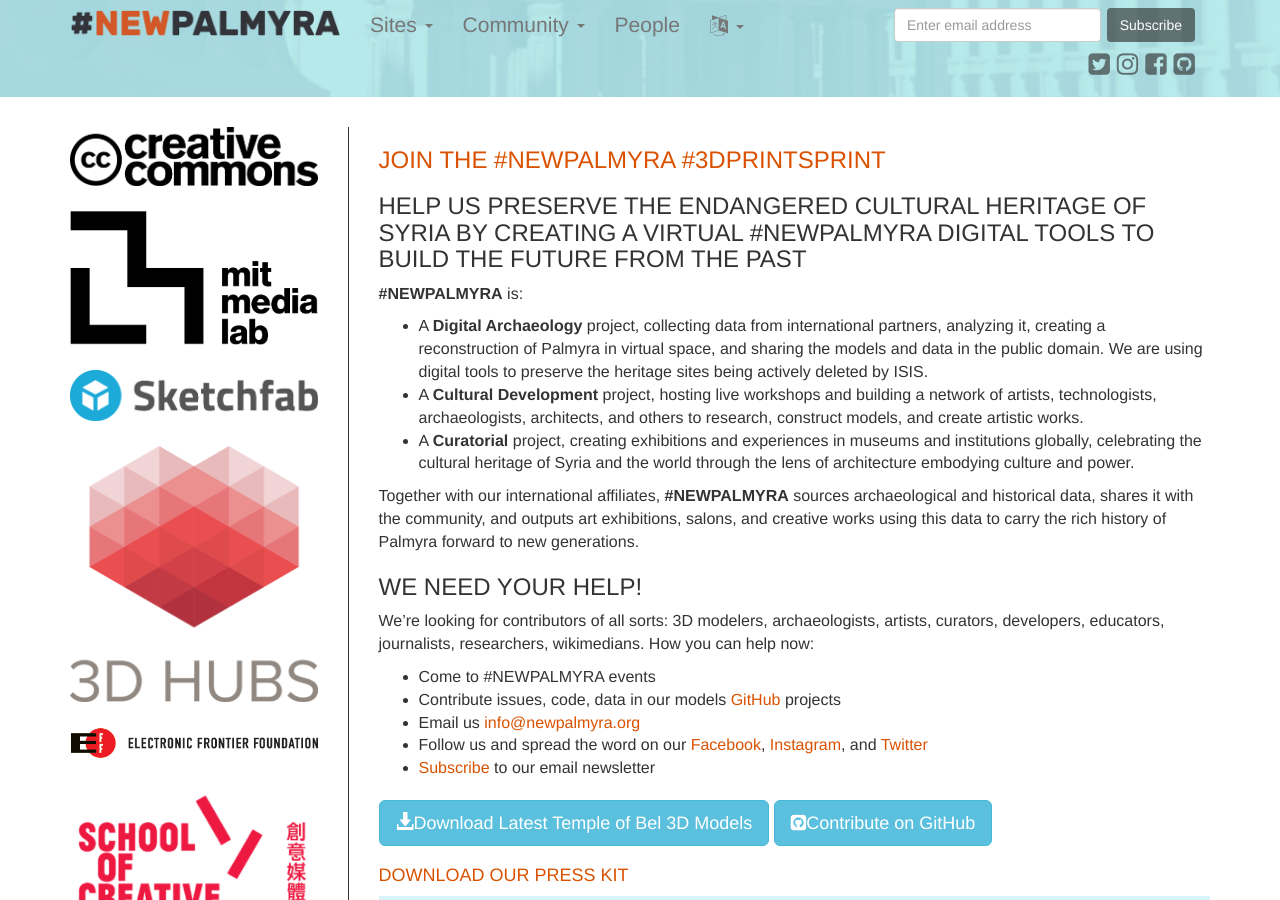
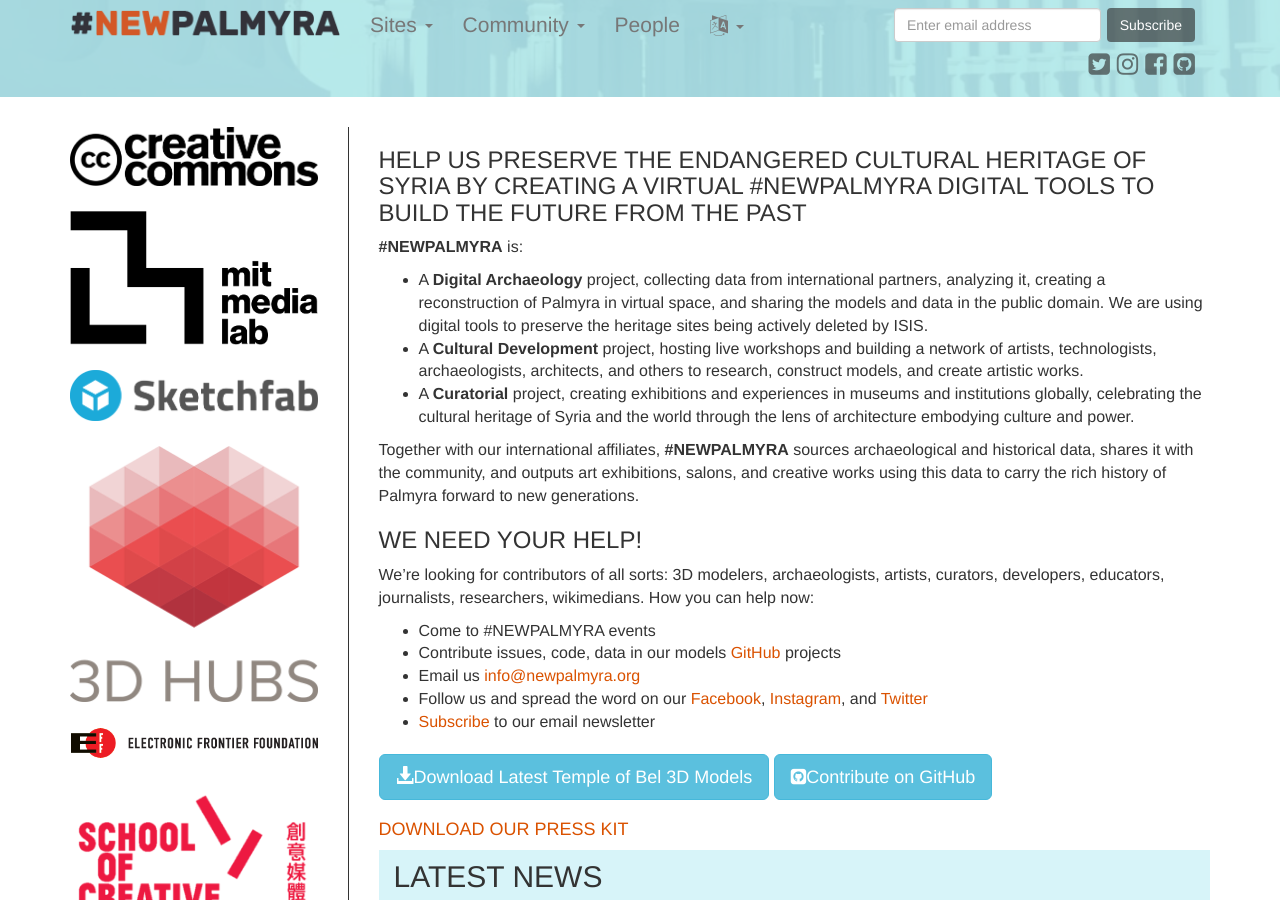
Before and after one commit to YasserMustafa/newpalmyra.org, a Jekyll site: the page built from index.md, in a window 1280 px wide and 900 px high. Built offline with Jekyll 4.4.1, drawn with Linux system fonts in a browser that asks for light colours; nearby versions of some CDN libraries.

Commit message:
removing print sprint banner

```diff
--- a/index.md
+++ b/index.md
@@ -2,7 +2,6 @@
 layout: homepage
 direction: ltr
 ---
-### [JOIN THE #NEWPALMYRA #3DPRINTSPRINT]( http://newpalmyra.org/printsprint ) ###
 
 ### Help us preserve the endangered cultural heritage of Syria by creating a virtual #NEWPALMYRA digital tools to build the future from the past
 
```
